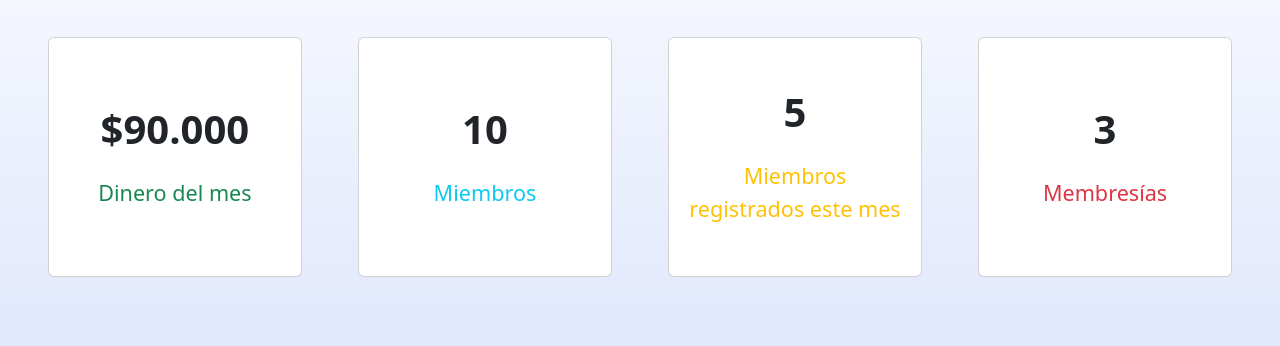
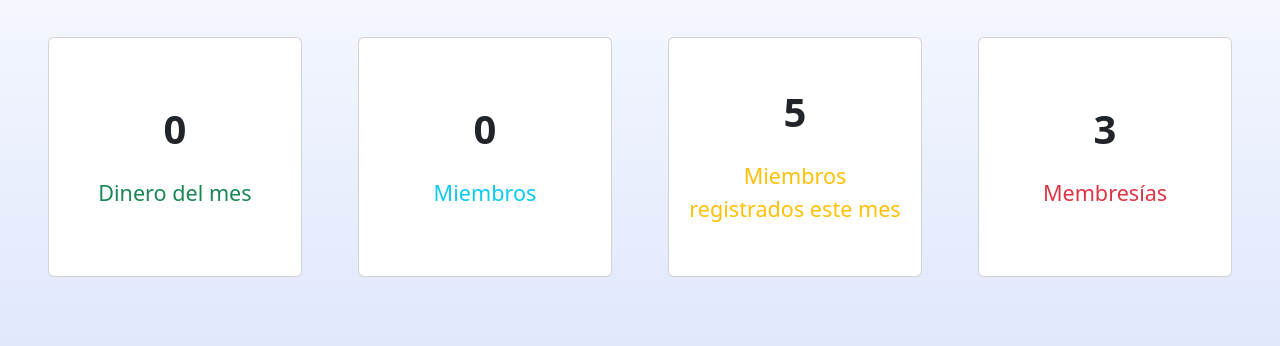
Before and after one commit to Olozano1194/Gimnasio, a Django app: page /welcome/ in a window 1280 px wide. Shown: the part 200-546 px from the top of the page. Run offline with Django 5.2, Linux system fonts and the light colour scheme; data that the repository does not hold is empty; some libraries are stand-ins or nearby versions.

Commit message:
Se le agrego una columna al model de miembros mensualidad, tambien se le agrego a la vista en welcome para que pudiera mostrar la cantidad de miembros y mostrarlos en el template welcome, tambien el total del dinero recibido del mes

```diff
--- a/gimnasioApp/models.py
+++ b/gimnasioApp/models.py
@@ -36,6 +36,7 @@ class RegistrarUsuarioGym(models.Model):
     address = models.CharField(max_length=50)
     dateInitial = models.DateField(max_length=50)
     dateFinal = models.DateField(max_length=50)
+    price = models.DecimalField(max_digits=10, decimal_places=2, default=0)
 
     def __str__(self):
         return self.name
--- a/gimnasioApp/templates/welcome.html
+++ b/gimnasioApp/templates/welcome.html
@@ -6,7 +6,7 @@
   <div class="col">
     <div class="card">
       <div class="card-body">
-        <h5 class="card-title fs-1 fw-bold">$90.000</h5>
+        <h5 class="card-title fs-1 fw-bold">{{ total_month }}</h5>
         <p class="card-text fs-3 text-success">Dinero del mes</p>
       </div>
     </div>
@@ -14,7 +14,7 @@
   <div class="col">
     <div class="card">
       <div class="card-body">
-        <h5 class="card-title fs-1 fw-bold">10</h5>
+        <h5 class="card-title fs-1 fw-bold">{{ num_miembros }}</h5>
         <p class="card-text fs-3 text-info">Miembros</p>
       </div>
     </div>
--- a/gimnasioApp/views.py
+++ b/gimnasioApp/views.py
@@ -86,8 +86,20 @@ def formcheckinUser(request):
 
 #@login_required
 def welcome(request):
+    UserGymList = RegistrarUsuarioGym.objects.all().order_by('-id')
+    UserDayList = RegistrarUsuarioGymDay.objects.all().order_by('-id')
 
-    return render(request, 'welcome.html')
+    #Calculamos el numero de miembros
+    num_miembros = RegistrarUsuarioGym.objects.count()
+
+    #Cantidad de dinero usuarios mensualidad
+    total_gym = sum(user.price for user in UserGymList)
+    #Cantidad de dinero del dia
+    total_day = sum(user.price for user in UserDayList)
+    #Cantidad de dinero del mes
+    total_month = total_gym + total_day
+
+    return render(request, 'welcome.html', { 'num_miembros': num_miembros, 'total_month': total_month})
 
 #Esta parte es la vista de los usuarios del gym
 #@login_required
```
